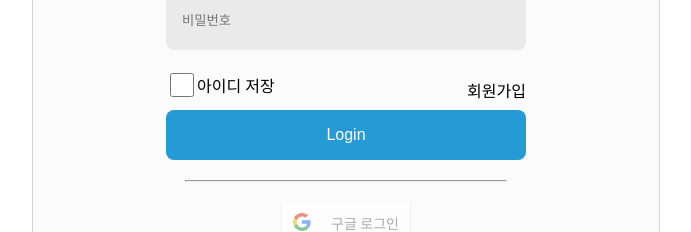
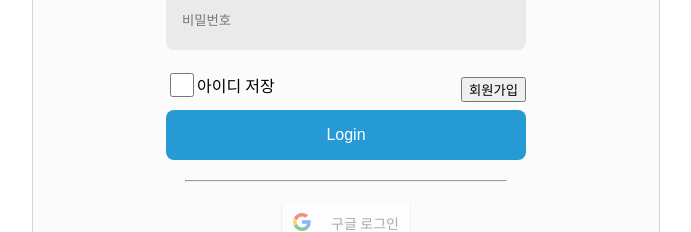
Before and after one commit to dev-graft/syuck-syuck-fe, a React app: page / in a window 1280 px wide. Shown: the part 364-596 px from the top of the page, without its empty margins (294-985 px from the left). Built offline with nearby package versions, Linux system fonts and the light colour scheme; no server answers.

Commit message:
feat: index.tsx App.tsx 정리 및 Login.tsx 버튼 추가

```diff
--- a/src/App.tsx
+++ b/src/App.tsx
@@ -1,116 +1,23 @@
-import React from 'react';
-// eslint-disable-next-line import/no-unresolved
-import GoogleLogin from './features/auth/GoogleLogin';
-import styled from '@emotion/styled';
-// import GoogleLogout from './features/auth/GoogleLogout';
+import React, { useState } from "react";
+import Router from './routes'
+import { ThemeProvider } from "@emotion/react";
 
-const AppWrapper = styled.div`
-  display: flex;
-  justify-content: center;
-  align-items: center;
-  height: 100vh;
-`;
-
-const LoginWrapper = styled.div`
-  display: flex;
-  justify-content: center;
-  background-color: #fbfbfb;
-  border: 1px solid #d4d4d4;
-  border-radius: 20px;
-  width: 626px;
-  height: 600px;
-`;
-
-const LoginContent = styled.div`
-  display: flex;
-  justify-content: center;
-  align-items: center;
-  flex-direction: column;
-  max-width: 360px;
-  height: 100%;
-  width: 100%;
-`;
-
-
-const LoginTitle = styled.span`
-  width: 297px;
-  height: 68px;
-  top: 250px;
-  font-weight: 700;
-  font-size: 45px;
-  color: #003550;
-  border-radius: 8px;
-`;
-
-const Input = styled.input`
-  height: 35px;
-  width: 328px;
-  padding: 12px 16px;
-  margin-bottom: 20px;
-  display: flex;
-  gap: 8px;
-  align-items: center;
-  background-color: #eaeaea;
-  border: none;
-  border-radius: 8px;
-`;
-
-const Button = styled.button`
-  height: 50px;
-  width: 360px;
-  padding: 12px 20px;
-  line-height: 19px;
-  font-size: 16px;
-  text-align: center;
-  color: #ffff;
-  background-color: #269ad4;
-  border: none;
-  border-radius: 8px;
-`;
-
-const Divider = styled.hr`
-  width: 320.5px;
-  height: 0px;
-  margin: 20px;
-  background-color: rgba(134, 134, 134, 0.5);
-`;
-
-const CheckboxLabelWrappwer = styled.span`
-  display: flex;
-  margin-bottom: 10px;
-`
-const Checkbox = styled.input`
-  height: 24px;
-  width: 24px;
-`;
-
-const CheckboxLabel = styled.label`
-  display: flex;
-  align-items: center;
-  justify-content: center;
-`;
+const theme = {
+  colors: {
+    primary: 'hotpink'
+  }
+}
 
 const App = () => {
+//   const customization = useAppSelector(
+//     (state: RootState) => state.customization
+//   );
+
   return (
-    <AppWrapper>
-      <LoginWrapper>
-        <LoginContent>
-          <LoginTitle>Syuck-Syuck</LoginTitle>
-          <Input placeholder="아이디" />
-          <Input placeholder="비밀번호" />
-          <div style={{display: 'flex', justifyContent:'space-between', alignItems: 'center', width: '100%'}}>
-            <CheckboxLabelWrappwer>
-              <Checkbox id="saveID" name="saveID" type="checkbox" />
-              <CheckboxLabel htmlFor='saveID'>아이디 저장</CheckboxLabel>
-            </CheckboxLabelWrappwer>
-            <span>회원가입</span>
-          </div>
-          <Button>Login</Button>
-          <Divider />
-          <GoogleLogin />
-        </LoginContent>
-      </LoginWrapper>
-    </AppWrapper>
+    <ThemeProvider theme={theme} >
+      <Router/>
+    </ThemeProvider>
   );
 };
+
 export default App;
--- a/src/features/auth/Login.tsx
+++ b/src/features/auth/Login.tsx
@@ -0,0 +1,121 @@
+import React from 'react';
+// eslint-disable-next-line import/no-unresolved
+import GoogleLogin from './GoogleLogin';
+import styled from '@emotion/styled';
+import { useNavigate } from 'react-router-dom';
+// import GoogleLogout from './features/auth/GoogleLogout';
+
+const AppWrapper = styled.div`
+  display: flex;
+  justify-content: center;
+  align-items: center;
+  height: 100vh;
+`;
+
+const LoginWrapper = styled.div`
+  display: flex;
+  justify-content: center;
+  background-color: #fbfbfb;
+  border: 1px solid #d4d4d4;
+  border-radius: 20px;
+  width: 626px;
+  height: 600px;
+`;
+
+const LoginContent = styled.div`
+  display: flex;
+  justify-content: center;
+  align-items: center;
+  flex-direction: column;
+  max-width: 360px;
+  height: 100%;
+  width: 100%;
+`;
+
+const LoginTitle = styled.span`
+  width: 297px;
+  height: 68px;
+  top: 250px;
+  font-weight: 700;
+  font-size: 45px;
+  color: #003550;
+  border-radius: 8px;
+`;
+
+const Input = styled.input`
+  height: 35px;
+  width: 328px;
+  padding: 12px 16px;
+  margin-bottom: 20px;
+  display: flex;
+  gap: 8px;
+  align-items: center;
+  background-color: #eaeaea;
+  border: none;
+  border-radius: 8px;
+`;
+
+const Button = styled.button`
+  height: 50px;
+  width: 360px;
+  padding: 12px 20px;
+  line-height: 19px;
+  font-size: 16px;
+  text-align: center;
+  color: #ffff;
+  background-color: #269ad4;
+  border: none;
+  border-radius: 8px;
+`;
+
+const Divider = styled.hr`
+  width: 320.5px;
+  height: 0px;
+  margin: 20px;
+  background-color: rgba(134, 134, 134, 0.5);
+`;
+
+const CheckboxLabelWrappwer = styled.span`
+  display: flex;
+  margin-bottom: 10px;
+`
+const Checkbox = styled.input`
+  height: 24px;
+  width: 24px;
+`;
+
+const CheckboxLabel = styled.label`
+  display: flex;
+  align-items: center;
+  justify-content: center;
+`;
+
+const Login = () => {
+  const navigate =  useNavigate();
+  const handledSignup = () => {
+    navigate('/signup')
+  }
+
+  return (
+    <AppWrapper>
+      <LoginWrapper>
+        <LoginContent>
+          <LoginTitle>Syuck-Syuck</LoginTitle>
+          <Input placeholder="아이디" />
+          <Input placeholder="비밀번호" />
+          <div style={{display: 'flex', justifyContent:'space-between', alignItems: 'center', width: '100%'}}>
+            <CheckboxLabelWrappwer>
+              <Checkbox id="saveID" name="saveID" type="checkbox" />
+              <CheckboxLabel htmlFor='saveID'>아이디 저장</CheckboxLabel>
+            </CheckboxLabelWrappwer>
+            <button type="button" onClick={handledSignup}>회원가입</button>
+          </div>
+          <Button>Login</Button>
+          <Divider />
+          <GoogleLogin />
+        </LoginContent>
+      </LoginWrapper>
+    </AppWrapper>
+  );
+};
+export default Login;
--- /dev/null
+++ b/src/features/auth/SignUp.tsx
@@ -0,0 +1,9 @@
+import React from 'react'
+
+function SignUp() {
+  return (
+    <div>SignUp</div>
+  )
+}
+
+export default SignUp
--- a/src/routes/index.tsx
+++ b/src/routes/index.tsx
@@ -1,12 +1,20 @@
-import { Route, Routes } from 'react-router-dom';
-import Login
+import React from 'react';
+import ReactDOM from 'react-dom';
+import { BrowserRouter , Routes, Route } from 'react-router-dom';
 
-const index = () => {
-  return (
-    <Routes>
-      <Route path="" element={</>}></Route>
-    </Routes>
-  );
-};
+import Login from '@/features/auth/Login'
+import SignUp from '@/features/auth/SignUp'
 
-export default index;
+
+const Router = () => {
+  return(
+    <BrowserRouter>
+      <Routes>
+        <Route path="/" element={<Login/>} />
+        <Route path="/signup" element={<SignUp/>} />
+      </Routes>
+    </BrowserRouter>
+  )
+}
+
+export default Router;
```
